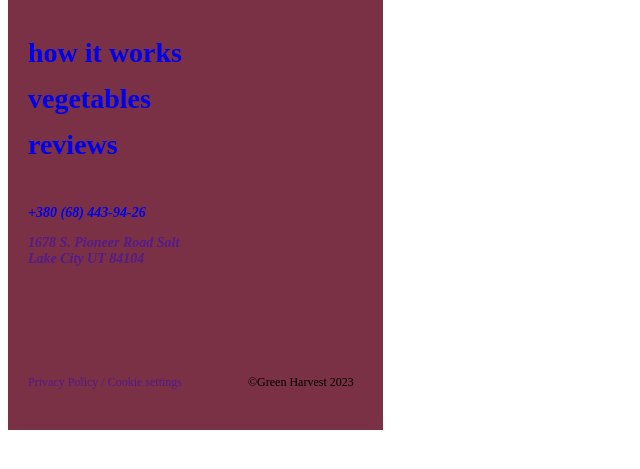
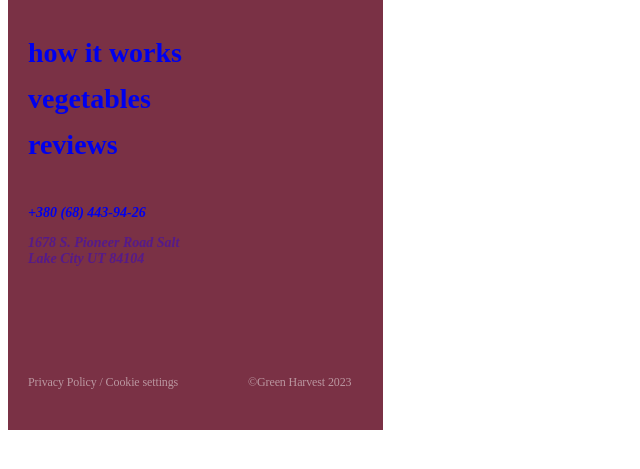
Before and after one commit to Jul88T/green.harvest, a plain HTML site: page index.html in a window 1280 px wide. Shown: the part 133-602 px from the top of the page, without its empty margins (0-640 px from the left). Drawn offline with Linux system fonts and the light colour scheme.

Commit message:
Update styles.css

```diff
--- a/css/styles.css
+++ b/css/styles.css
@@ -87,12 +87,16 @@
         font-weight: 500;
         font-size: 12px;
         margin-right: 49px;
+        letter-spacing: -0.01em;
+        color: rgba(251, 251, 251, 0.5);
     }
     .brand-logo {
         width: 115px;
         font-weight: 500;
         font-size: 12px;
         margin: 0;
+        letter-spacing: -0.01em;
+        color: rgba(251, 251, 251, 0.5);
     }
 
     @media screen and (min-width: 768px) {
```
